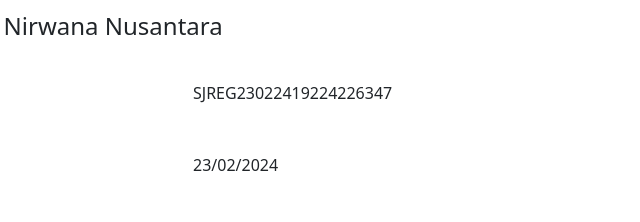
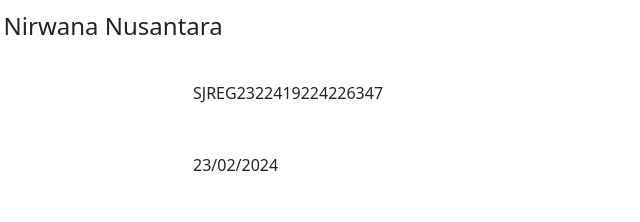
Before and after one commit to Brobatem/Layanan-Keuangan-Mahasiswa, a plain HTML site: page index.html in a window 1280 px wide. Shown: the part 331-553 px from the top of the page, 366-1006 px from the left. Drawn offline with nearby package versions, Linux system fonts and the light colour scheme.

Commit message:
Update index.html

```diff
--- a/index.html
+++ b/index.html
@@ -56,7 +56,7 @@
                     </span>
                 </div>
                 <div class="col-7">
-                    <span>SJREG23022419224226347</span>
+                    <span>SJREG2322419224226347</span>
                 </div>
             </div>
             <div class="row mx-0 my-5">
```
